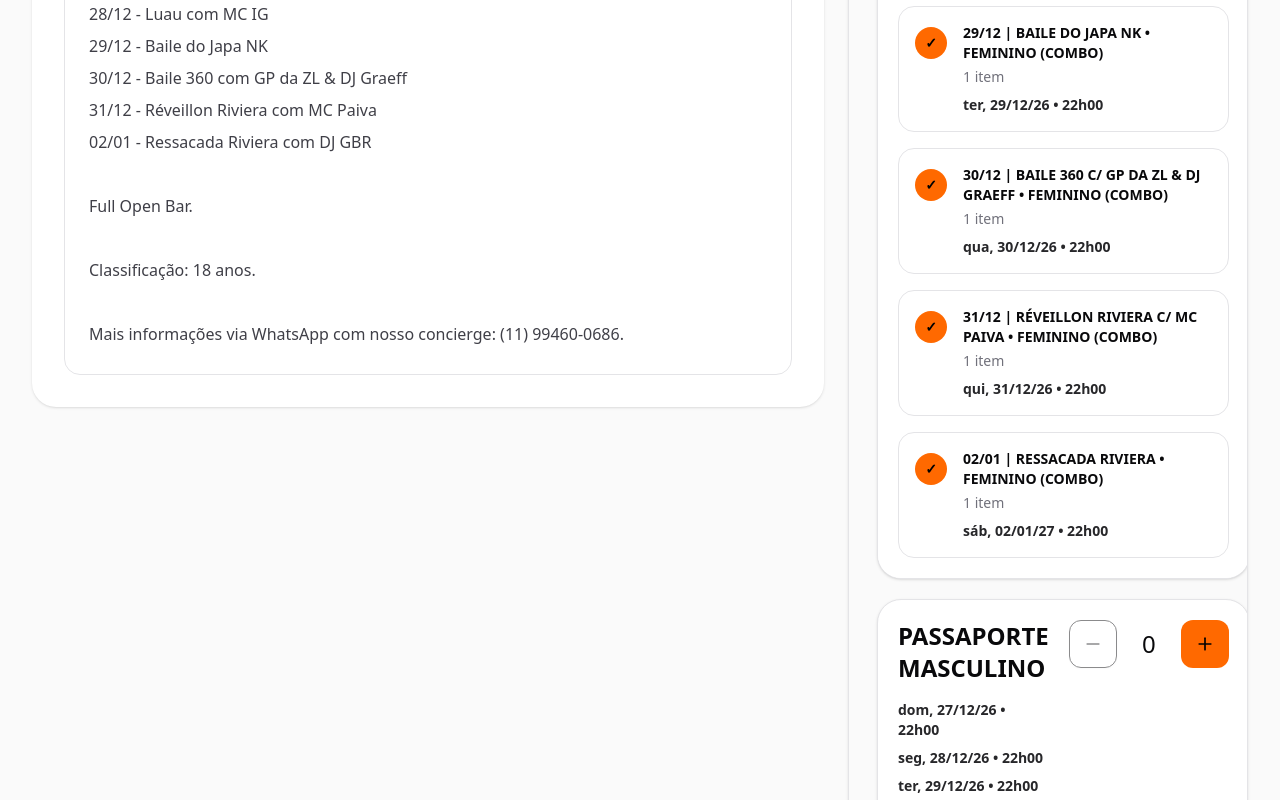
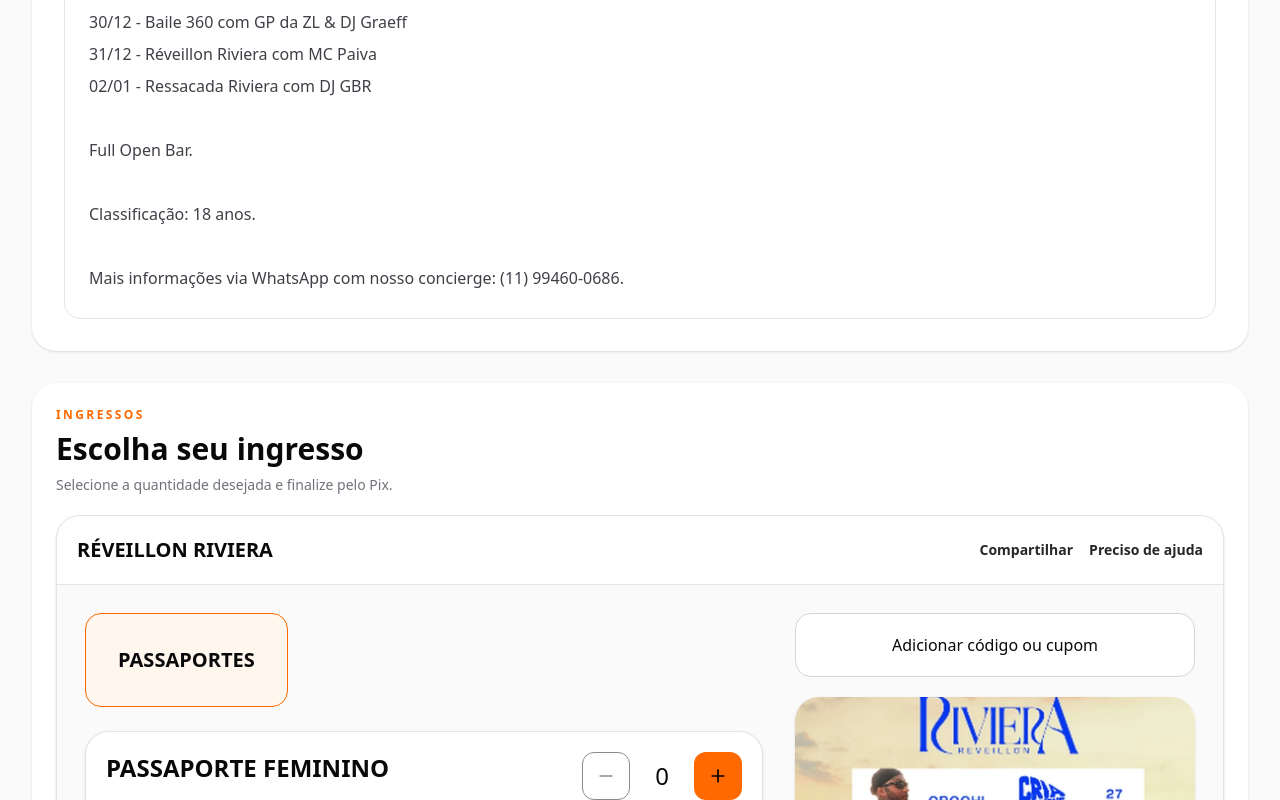
Before and after one commit to andreluiz11-glitch/neutralticket, a Next.js app: page /events/reveillon-riviera in a window 1280 px wide. Shown: the part 1104-1904 px from the top of the page. Built offline with nearby package versions, Linux system fonts and the light colour scheme; no server answers.

Commit message:
melhora alinhamento dos ingressos

```diff
--- a/src/app/events/[slug]/page.tsx
+++ b/src/app/events/[slug]/page.tsx
@@ -34,8 +34,7 @@ export default async function EventPage({
   return (
     <main className="min-h-screen bg-zinc-50">
       <section className="mx-auto w-full max-w-7xl px-4 py-6 sm:px-6 lg:px-8">
-        <div className="grid gap-6 lg:grid-cols-[minmax(0,1fr)_400px] lg:items-start">
-          <div className="min-w-0 overflow-hidden rounded-3xl bg-white shadow-sm">
+        <div className="overflow-hidden rounded-3xl bg-white shadow-sm">
           <div className="relative h-[260px] w-full overflow-hidden sm:h-[380px] lg:h-[440px]">
             <img
               src={event.imageUrl || "/uploads/default.jpg"}
@@ -50,7 +49,7 @@ export default async function EventPage({
                 Clube do Ingresso
               </p>
 
-                <h1 className="mt-3 max-w-4xl break-words text-3xl font-black leading-tight text-white sm:text-5xl">
+              <h1 className="mt-3 max-w-5xl break-words text-3xl font-black leading-tight text-white sm:text-5xl">
                 {event.title}
               </h1>
             </div>
@@ -100,9 +99,22 @@ export default async function EventPage({
           </div>
         </div>
 
-          <aside className="min-w-0 lg:sticky lg:top-28">
+        <div className="mt-8 rounded-3xl bg-white p-4 shadow-sm sm:p-6">
+          <div className="mb-5">
+            <p className="text-xs font-black uppercase tracking-[0.2em] text-orange-500">
+              Ingressos
+            </p>
+
+            <h2 className="mt-2 text-2xl font-black text-zinc-950 sm:text-3xl">
+              Escolha seu ingresso
+            </h2>
+
+            <p className="mt-2 text-sm font-medium text-zinc-500">
+              Selecione a quantidade desejada e finalize pelo Pix.
+            </p>
+          </div>
+
           <EventBuyBox event={eventForBuyBox} />
-          </aside>
         </div>
       </section>
     </main>
```
Lines whose indentation alone changed are shown as unchanged.
